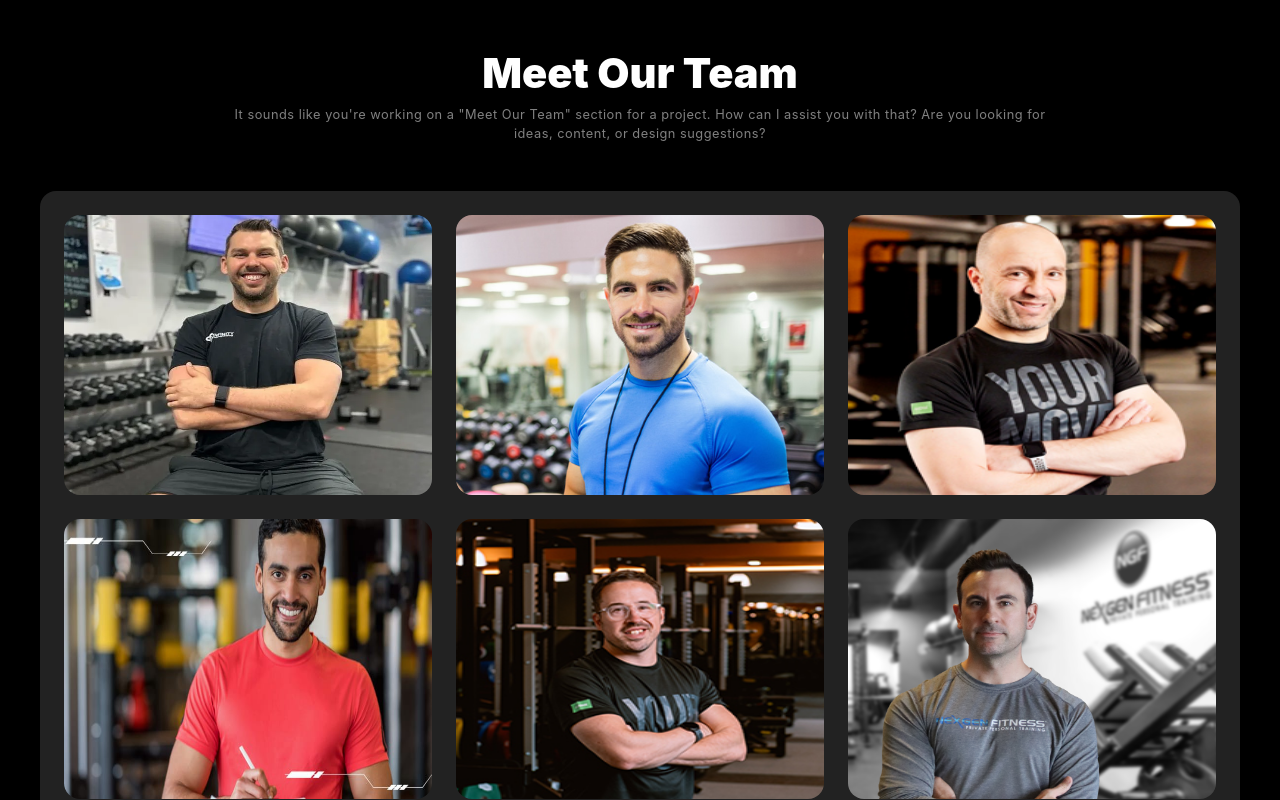
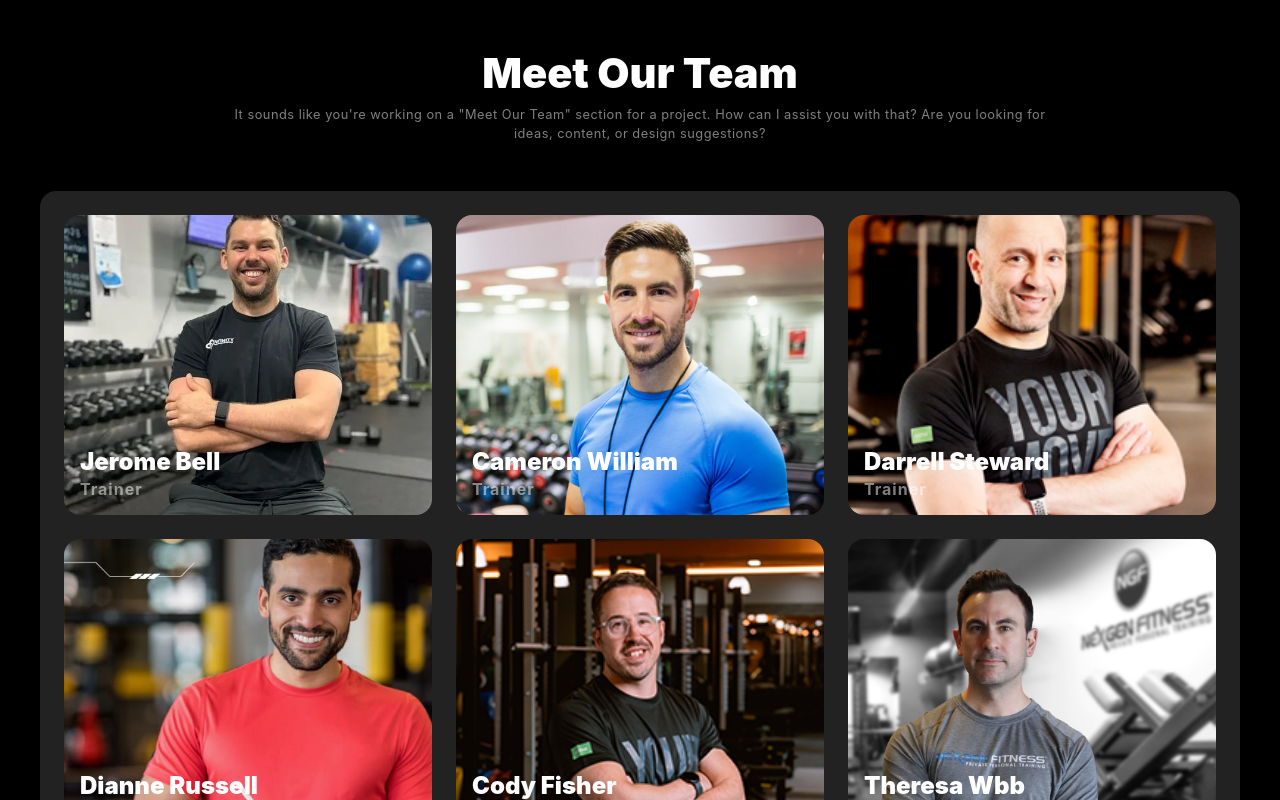
Before and after one commit to reyad-hasan/Assignment-02, a plain HTML site: page index.html in a window 1280 px wide. Shown: the part 3674-4474 px from the top of the page. Drawn offline with Linux system fonts and the light colour scheme.

Commit message:
Final touch With Responsive

```diff
--- a/css/responsive.css
+++ b/css/responsive.css
@@ -190,10 +190,16 @@
 
     .calculator-box {
         padding: 2rem 0;
+        gap: 0rem;
     }
 
     .bmi-max-width {
         padding-left: 0;
+    }
+
+    .bmi-title {
+        font-size: 1.2rem;
+        margin-top: 1rem;
     }
 
     .bmi-des {
@@ -203,6 +209,7 @@
     .calculator-box {
         flex-direction: column;
         gap: 0rem;
+        padding: 3rem 0;
     }
 
 
@@ -237,6 +244,11 @@
         grid-column: span 1;
     }
 
+    .calculator-right-des {
+        margin-top: 1rem;
+    }
+
+
     .calculator-btn {
         width: 100%;
     }
@@ -246,6 +258,10 @@
     .pricing-card-container {
         grid-template-columns: repeat(1, 1fr);
         padding: 1rem;
+    }
+
+    .pricing-des {
+        padding: 0;
     }
 
     .card-1 {
@@ -481,19 +497,15 @@
         height: 90vh;
     }
 
-    .grid-photo-2 {
+    .grid-photo-2,
+    .grid-photo-4 {
         grid-column: span 1;
     }
 
     .grid-photo-3,
-    .grid-photo-5 {
+    .grid-photo-6 {
         grid-column: span 2;
     }
-
-    .grid-photo-6 {
-        display: none;
-    }
-
 
     /* calculator */
 
@@ -508,7 +520,7 @@
     }
 
     .calculator-container {
-        height: 110vh;
+        height: 112vh;
         padding: 0 .8rem;
         border-radius: 1rem;
     }
@@ -556,10 +568,15 @@
     /* calculator-box-right */
     .calculator-box-right {
         width: 100%;
+        margin-top: 2rem;
     }
 
     .calculator-box-right form {
         grid-template-columns: repeat(1, 1fr);
+    }
+
+    .calculator-right-des {
+        margin-top: 1rem;
     }
 
     .select-box-2 {
@@ -576,6 +593,10 @@
     .pricing-card-container {
         grid-template-columns: repeat(1, 1fr);
         padding: 1rem;
+    }
+
+    .pricing-title {
+        font-size: 1.7rem;
     }
 
     .pricing-des {
--- a/css/style.css
+++ b/css/style.css
@@ -694,11 +694,68 @@ td {
     gap: 1.5rem;
 }
 
-.our-team-container img {
+.img-1,
+.img-2,
+.img-3,
+.img-4,
+.img-5,
+.img-6 {
+    display: flex;
+    align-items: end;
+    background-position: center;
+    background-repeat: no-repeat;
+    background-size: cover;
+    border-radius: 1rem;
+    height: 300px;
+}
+
+
+.img-title-box {
+    margin: 0 0 1rem 1rem;
+}
+
+.img-1 {
+    background-image: url(../images/trainer1.png);
+}
+
+.img-2 {
+    background-image: url(../images/trainer2.png);
+}
+
+.img-3 {
+    background-image: url(../images/trainer3.png);
+}
+
+.img-4 {
+    background-image: url(../images/trainer4.png);
+}
+
+.img-5 {
+    background-image: url(../images/trainer5.png);
+}
+
+.img-6 {
+    background-image: url(../images/trainer6.png);
+}
+
+.img-title {
+    font-size: 1.5rem;
+    font-weight: 900;
+}
+
+.img-des {
+    font-size: 1rem;
+    font-weight: 700;
+    letter-spacing: 1px;
+    color: var(--description-color);
+    margin-top: .2rem;
+}
+
+/* .our-team-container .images img {
     width: 100%;
     height: 280px;
     border-radius: 1rem;
-}
+} */
 
 /* footer section ............lllllllllllllllllllllllllllllllllllllllllllllllllllllllllllllllllllllllllllllllllllllllllllllllllllllllllll*/
 footer {
--- a/index.html
+++ b/index.html
@@ -150,12 +150,12 @@
             </div>
             <!-- phot gallery Grid container -->
             <div class="photo-grid-container">
-                <div class="grid-photo-1 grid-boxes"></div>
-                <div class="grid-photo-2 grid-boxes"></div>
-                <div class="grid-photo-3 grid-boxes"></div>
-                <div class="grid-photo-4 grid-boxes"></div>
-                <div class="grid-photo-5 grid-boxes"></div>
-                <div class="grid-photo-6 grid-boxes"></div>
+                <div class="grid-photo-1 grid-boxes">1</div>
+                <div class="grid-photo-2 grid-boxes">2</div>
+                <div class="grid-photo-3 grid-boxes">3</div>
+                <div class="grid-photo-4 grid-boxes">4</div>
+                <div class="grid-photo-5 grid-boxes">5</div>
+                <div class="grid-photo-6 grid-boxes">6</div>
             </div>
         </section>
         <!-- BMI Calculator -->
@@ -303,12 +303,42 @@
                 </p>
             </div>
             <div class="our-team-container">
-                <img src="./images/trainer1.png" alt="trainer1">
-                <img src="./images/trainer2.png" alt="trainer2">
-                <img src="./images/trainer3.png" alt="trainer3">
-                <img src="./images/trainer4.png" alt="trainer4">
-                <img src="./images/trainer5.png" alt="trainer5">
-                <img src="./images/trainer6.png" alt="trainer6">
+                <div class="img-1 images">
+                    <div class="img-title-box">
+                        <h3 class="img-title">Jerome Bell</h3>
+                        <p class="img-des">Trainer</p>
+                    </div>
+                </div>
+                <div class="img-2 images">
+                    <div class="img-title-box">
+                        <h3 class="img-title">Cameron William</h3>
+                        <p class="img-des">Trainer</p>
+                    </div>
+                </div>
+                <div class="img-3 images">
+                    <div class="img-title-box">
+                        <h3 class="img-title">Darrell Steward</h3>
+                        <p class="img-des">Trainer</p>
+                    </div>
+                </div>
+                <div class="img-4 images">
+                    <div class="img-title-box">
+                        <h3 class="img-title">Dianne Russell</h3>
+                        <p class="img-des">Trainer</p>
+                    </div>
+                </div>
+                <div class="img-5 images">
+                    <div class="img-title-box">
+                        <h3 class="img-title">Cody Fisher</h3>
+                        <p class="img-des">Trainer</p>
+                    </div>
+                </div>
+                <div class="img-6 images">
+                    <div class="img-title-box">
+                        <h3 class="img-title">Theresa Wbb</h3>
+                        <p class="img-des">Trainer</p>
+                    </div>
+                </div>
             </div>
         </section>
     </main>
```
